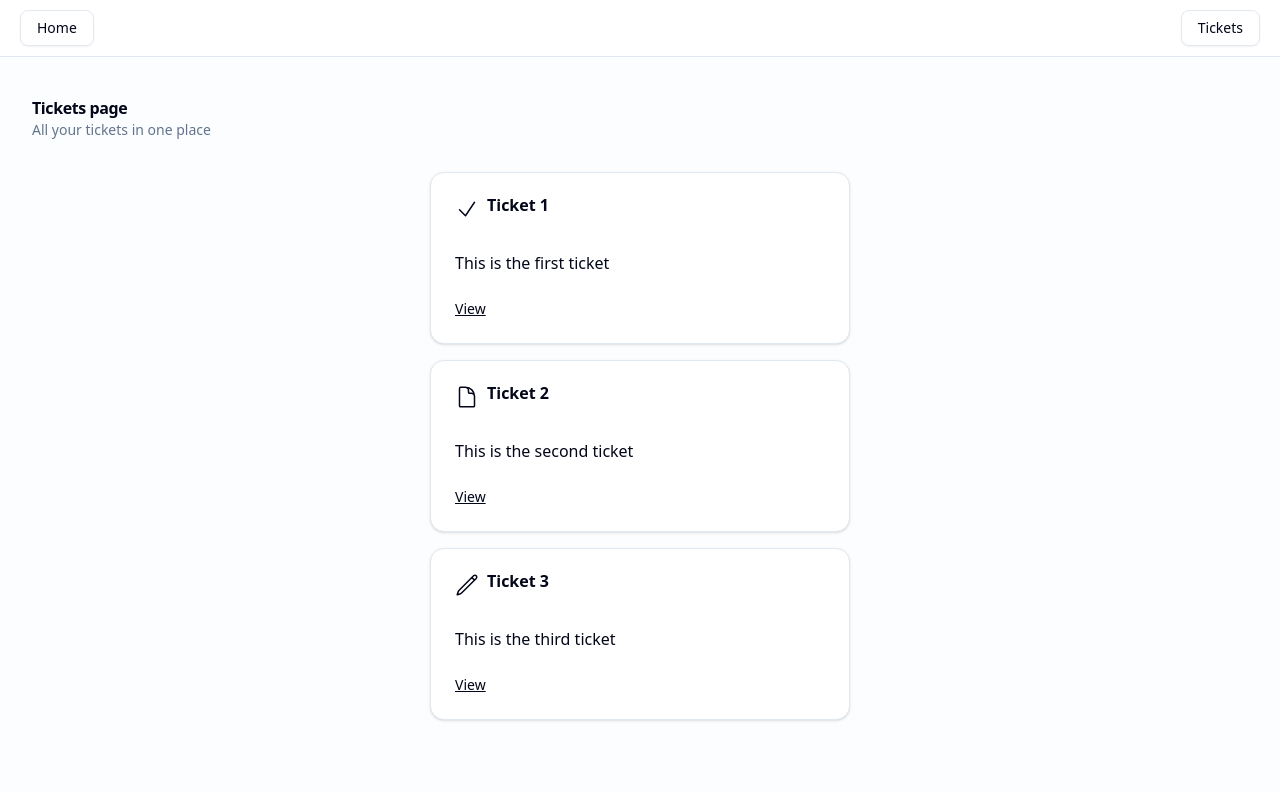
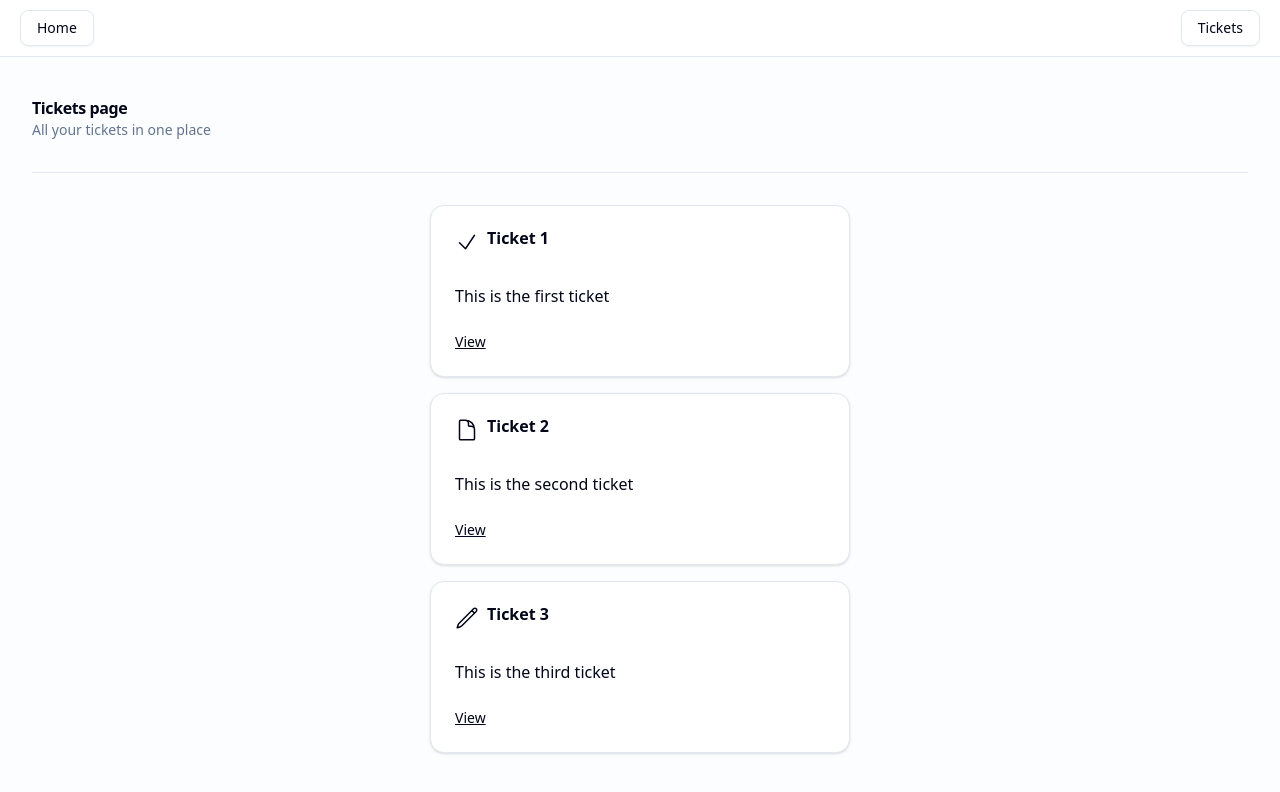
Before and after one commit to illusivesunrae/road-to-next, a Next.js app: page /tickets in a window 1280 px wide. Shown: the top 792 px of the page. Built offline with nearby package versions, Linux system fonts and the light colour scheme.

Commit message:
Added shadcn/ui Separator component

```diff
--- a/package.json
+++ b/package.json
@@ -23,6 +23,7 @@
     "type": "tsc --noEmit"
   },
   "dependencies": {
+    "@radix-ui/react-separator": "^1.1.6",
     "@radix-ui/react-slot": "^1.2.2",
     "class-variance-authority": "^0.7.1",
     "clsx": "^2.1.1",
--- a/src/app/tickets/page.tsx
+++ b/src/app/tickets/page.tsx
@@ -1,6 +1,7 @@
 import clsx from "clsx";
 import Link from "next/link";
-import { Card, CardAction, CardContent,CardDescription, CardFooter, CardHeader, CardTitle } from "@/components/ui/card"
+import { Card, CardContent, CardFooter, CardHeader, CardTitle } from "@/components/ui/card"
+import { Separator } from "@/components/ui/separator"
 import { initialTickets } from "@/data";
 import { ticketPath } from "@/paths";
 
@@ -35,6 +36,9 @@ const TicketsPage = () => {
           <h2 className="text-3-xl font-bold tracking-tight">Tickets page</h2>
           <p className="text-sm text-muted-foreground">All your tickets in one place</p>
         </div>
+
+        <Separator />
+
         <div className="flex-1 flex flex-col items-center gap-y-4 animate-fade-from-top">
           {initialTickets.map((ticket) => (
             <Card key={ticket.id} className="w-full max-w-[420px]">
--- /dev/null
+++ b/src/components/ui/separator.tsx
@@ -0,0 +1,28 @@
+"use client"
+
+import * as React from "react"
+import * as SeparatorPrimitive from "@radix-ui/react-separator"
+
+import { cn } from "@/lib/utils"
+
+function Separator({
+  className,
+  orientation = "horizontal",
+  decorative = true,
+  ...props
+}: React.ComponentProps<typeof SeparatorPrimitive.Root>) {
+  return (
+    <SeparatorPrimitive.Root
+      data-slot="separator-root"
+      decorative={decorative}
+      orientation={orientation}
+      className={cn(
+        "bg-border shrink-0 data-[orientation=horizontal]:h-px data-[orientation=horizontal]:w-full data-[orientation=vertical]:h-full data-[orientation=vertical]:w-px",
+        className
+      )}
+      {...props}
+    />
+  )
+}
+
+export { Separator }
```
Also changed, not shown: 1 other file (tests, documents, lock files or other folders).
